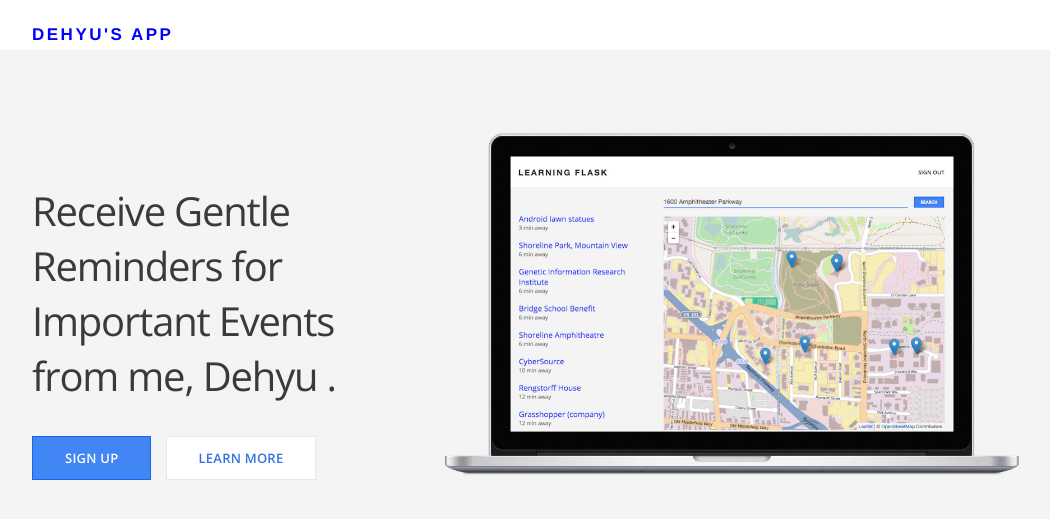
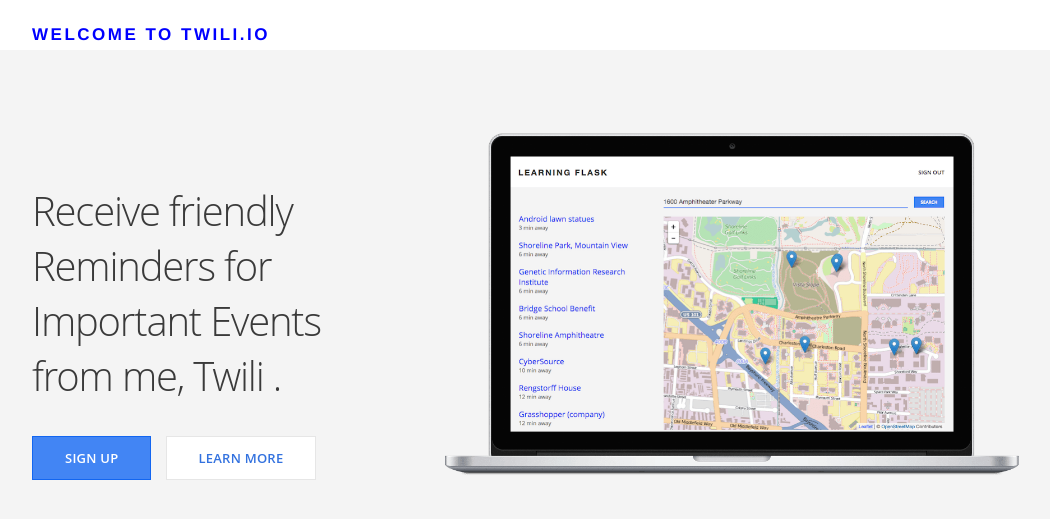
Before and after one commit to dehyu/dehyusapp, a Flask app: page / in a window 1280 px wide. Shown: the top 519 px of the page, without its empty margins (108-1158 px from the left). Run offline with Flask 2, Linux system fonts and the light colour scheme; some libraries are stand-ins or nearby versions.

Commit message:
working changes

```diff
--- a/routes.py
+++ b/routes.py
@@ -1,7 +1,10 @@
+
 from flask import Flask, render_template, request, session, redirect, url_for
 from models import db, User
 from forms import SignupForm
 from twilio.rest import TwilioRestClient
+from twilio import twiml
+
 
 app = Flask(__name__)
 
@@ -10,12 +13,42 @@ db.init_app(app)
 
 app.secret_key = "development-key"
 
+# The session object makes use of a secret key.
+SECRET_KEY = 'a secret key'
+app = Flask(__name__)
+app.config.from_object(__name__)
+
+callers = {
+    "3013185581": "Curious George",
+    "14103018582": "Boots",
+    "+14158675311": "Virgil",
+}
+
 @app.route("/", methods=['GET', 'POST'])
-def index():
+def hello():
   return render_template("index.html")
-  resp = twilio.twiml.Response()
-  resp.message("Hello, Mobile Monkey")
+
+@app.route("/sms", methods=['GET', 'POST'])
+def sms_response():
+  message_body = request.values.get('Body',None)
+  resp = twiml.Response()
+  if message_body == 'hello':
+    resp.message('Hello ' + message_body)
+  elif message_body == 'no twili':
+    resp.message('Sorry to see you go. You can always re-enroll @ twili.io :)')
+
+
+
   return str(resp)
+
+
+
+
+
+
+
+
+
 
 @app.route("/about")
 def about():
@@ -29,7 +62,7 @@ def signup():
   client.messages.create(
       to="3013185581",
       from_="12407529966",
-      body="Hello there",
+      body="Well Hello there Chelbi",
       media_url="https://media.licdn.com/mpr/mpr/shrinknp_200_200/p/2/000/188/1fc/011d373.jpg",
     )
   return "Success!"
--- a/templates/index.html
+++ b/templates/index.html
@@ -5,7 +5,7 @@
     <div class="container">
 
       <div class="section-content">
-        <h2>Receive Gentle Reminders for Important Events from me, Dehyu     .</h2>
+        <h2>Receive friendly Reminders for Important Events from me, Twili     .</h2>
         <a href="{{ url_for('signup') }}" class="btn-primary">Sign up</a>
         <a href="{{ url_for('about') }}" class="btn-secondary">Learn more</a>
       </div>
--- a/templates/layout.html
+++ b/templates/layout.html
@@ -1,7 +1,6 @@
 <!DOCTYPE html>
 <html>
   <head>
-    <link href='http://fonts.googleapis.com/css?family=Open+Sans:300,400,600' rel='stylesheet'>
     <link href="{{ url_for('static', filename='css/main.css') }}" rel="stylesheet" >
 
     <link rel="stylesheet" href="http://cdnjs.cloudflare.com/ajax/libs/leaflet/0.7.3/leaflet.css" />
@@ -10,7 +9,7 @@
   <body>
     <header>
       <div class="container">
-        <h1 class="title">Dehyu's App</h1>
+        <h1 class="title">Welcome to Twili.io</h1>
       </div>
     </header>
 
```
